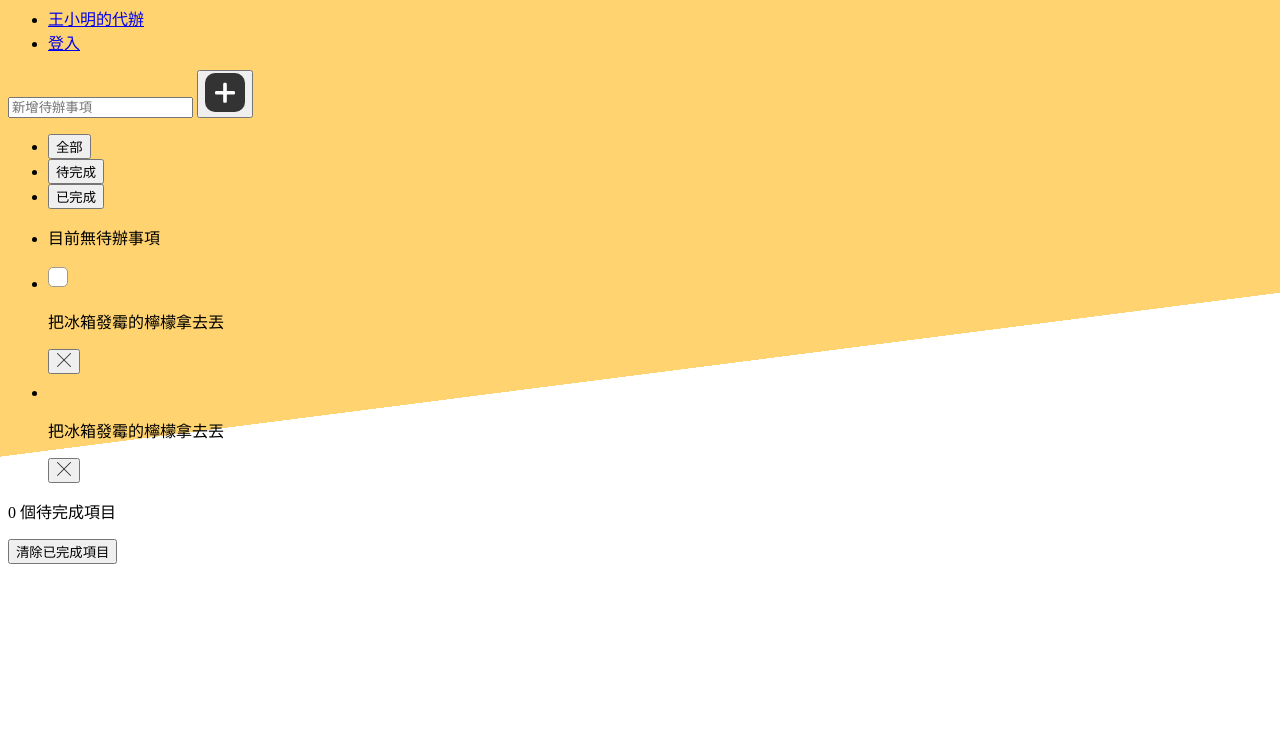
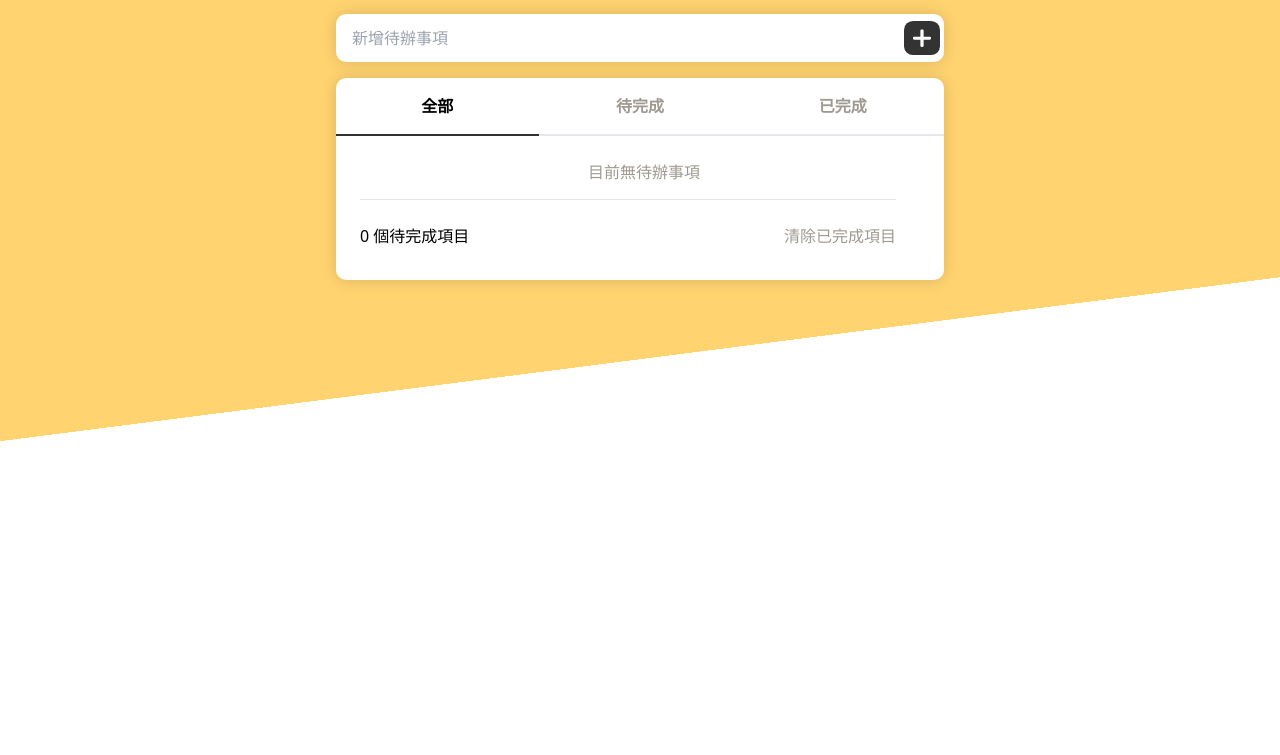
Before and after one commit to aa235553756/week9_todoList-with-JSONserver-, a plain HTML site: page index.html in a window 1280 px wide. Shown: the part 74-829 px from the top of the page. After the commit the page ends 800 px from the top, so only its background shows below. Drawn offline with nearby package versions, Linux system fonts and the light colour scheme; the site is published under a folder, as on GitHub Pages, so addresses that start at the root find nothing; no server answers.

Commit message:
first coommit

```diff
--- a/index.html
+++ b/index.html
@@ -3,16 +3,9 @@
 <head>
   <meta charset="UTF-8">
   <meta name="viewport" content="width=device-width, initial-scale=1.0">
-  <link href="/dist/output.css" rel="stylesheet">
-    <style>
-        body{
-            min-height: 100vh;
-            background: linear-gradient(172.7deg, #FFD370 5.12%, #FFD370 53.33%, #FFD370 53.44%, #FFFFFF 53.45%, #FFFFFF 94.32%);
-        }
-    </style>
+  <link href="./dist/output.css" rel="stylesheet">
 </head>
 <body>
-    <div class="outside">
     <header class="pt-4 pb-12">
         <div class="container flex space-x-4 items-center justify-between">
             <h1><img src="./dist/image/logo.svg" alt="logo"></h1>
@@ -23,7 +16,7 @@
         </div>
     </header>
     <main>
-            <div class="container">
+        <section class="container">
             <div class="mx-auto xl:w-6/12 xl:max-w-none max-w-[500px] h-12 flex bg-white mb-4 pr-1 shadow-list rounded-[10px]">
                 <label id="todoInput" for="todoText" class="w-full flex py-3">
                     <input id="todoText" type="text" placeholder="新增待辦事項" class="w-full mx-4 focus:outline-1 outline-[#FFD370] outline-dashed rounded-sm">
@@ -61,9 +54,8 @@
                     <button id="delAll" class="text-[#9F9A91] hover:text-red-600">清除已完成項目</button>
                 </div>
             </div>
-            </div>
+        </section>
     </main>
-    </div>
     <script src="https://cdn.jsdelivr.net/npm/axios/dist/axios.min.js"></script>
     <script src="all.js"></script>
 </body>
--- a/src/input.css
+++ b/src/input.css
@@ -3,6 +3,10 @@
 @tailwind utilities;
 
 @layer base{
+    body{
+        min-height: 100vh;
+        background: linear-gradient(172.7deg, #FFD370 5.12%, #FFD370 53.33%, #FFD370 53.44%, #FFFFFF 53.45%, #FFFFFF 94.32%);
+    }
     input{
         outline:0px;
     }
```
Also changed, not shown: dist/output.css. Lines whose indentation alone changed are shown as unchanged.
